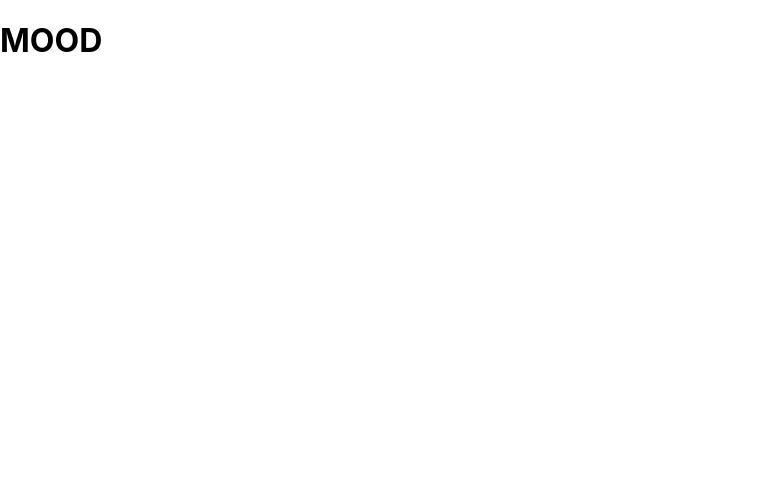
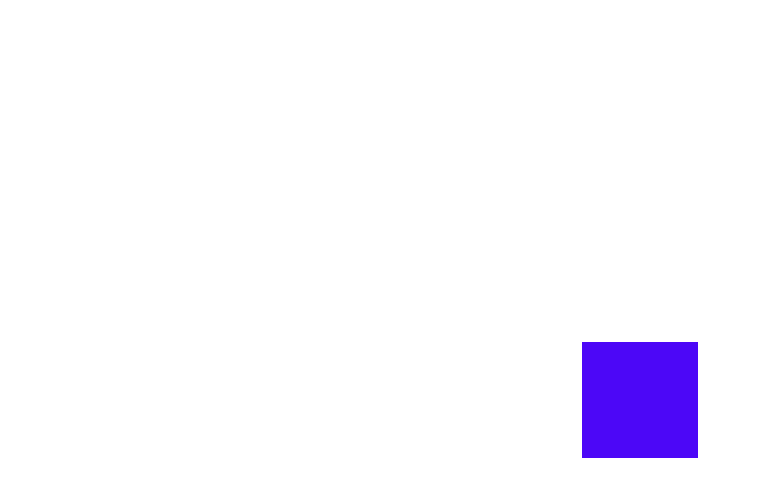
Before and after one commit to Neleac/blossom, a Next.js app: page /mood in a window 1280 px wide. Shown: the top 496 px of the page, without its empty margins (0-759 px from the left). Built offline with nearby package versions, Linux system fonts and the light colour scheme.

Commit message:
basic canvas

```diff
--- a/pages/mood.js
+++ b/pages/mood.js
@@ -1,5 +1,19 @@
+import { Canvas } from '@react-three/fiber'
+
+import styles from '../styles/Mood.module.css'
+
 function Mood() {
-    return <h1>MOOD</h1>
+  return (
+    <div className={styles.container}>
+      <Canvas>
+        <ambientLight intensity={2} />
+        <mesh>
+          <boxGeometry />
+          <meshStandardMaterial color='blue'/>
+        </mesh>
+      </Canvas>
+    </div>
+  )
 }
 
 export default Mood
--- /dev/null
+++ b/styles/Mood.module.css
@@ -0,0 +1,4 @@
+.container {
+  height: 100%;
+  background: white;
+}
--- a/styles/globals.css
+++ b/styles/globals.css
@@ -1,5 +1,6 @@
 html,
 body {
+  height: 100%;
   padding: 0;
   margin: 0;
   font-family: -apple-system, BlinkMacSystemFont, Segoe UI, Roboto, Oxygen,
@@ -24,3 +25,7 @@ a {
     background: black;
   }
 }
+
+#__next {
+  height: 100%;
+}
```
